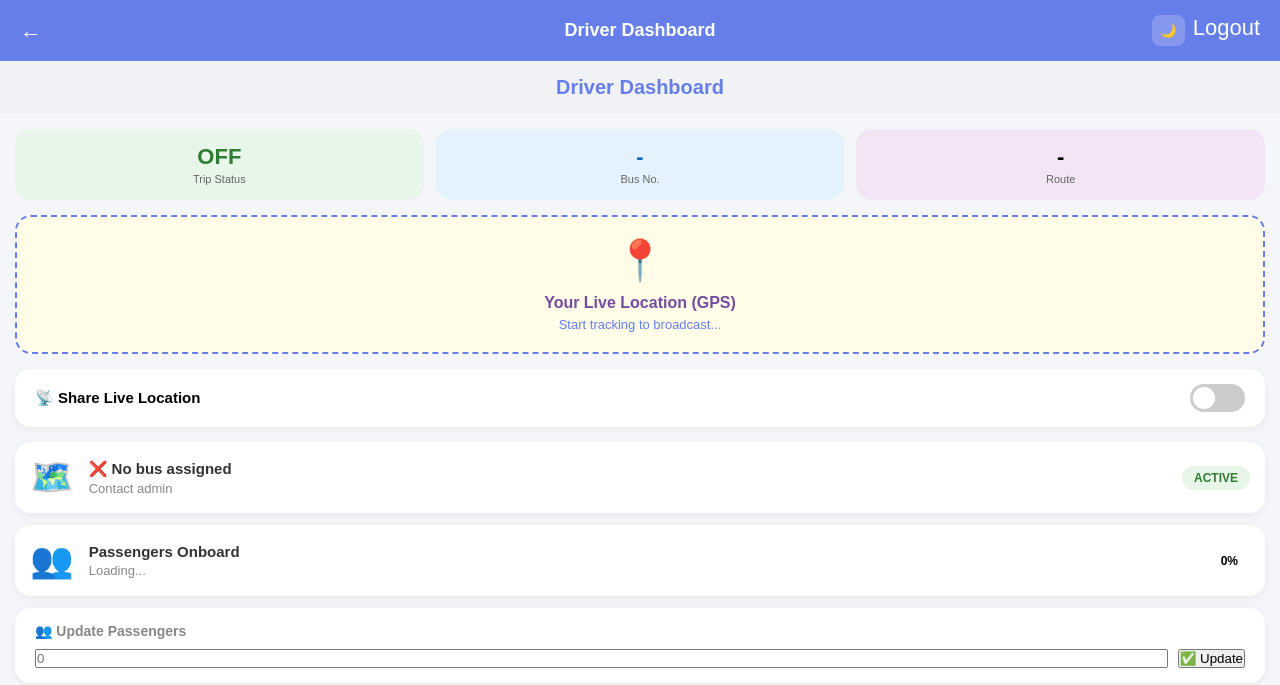
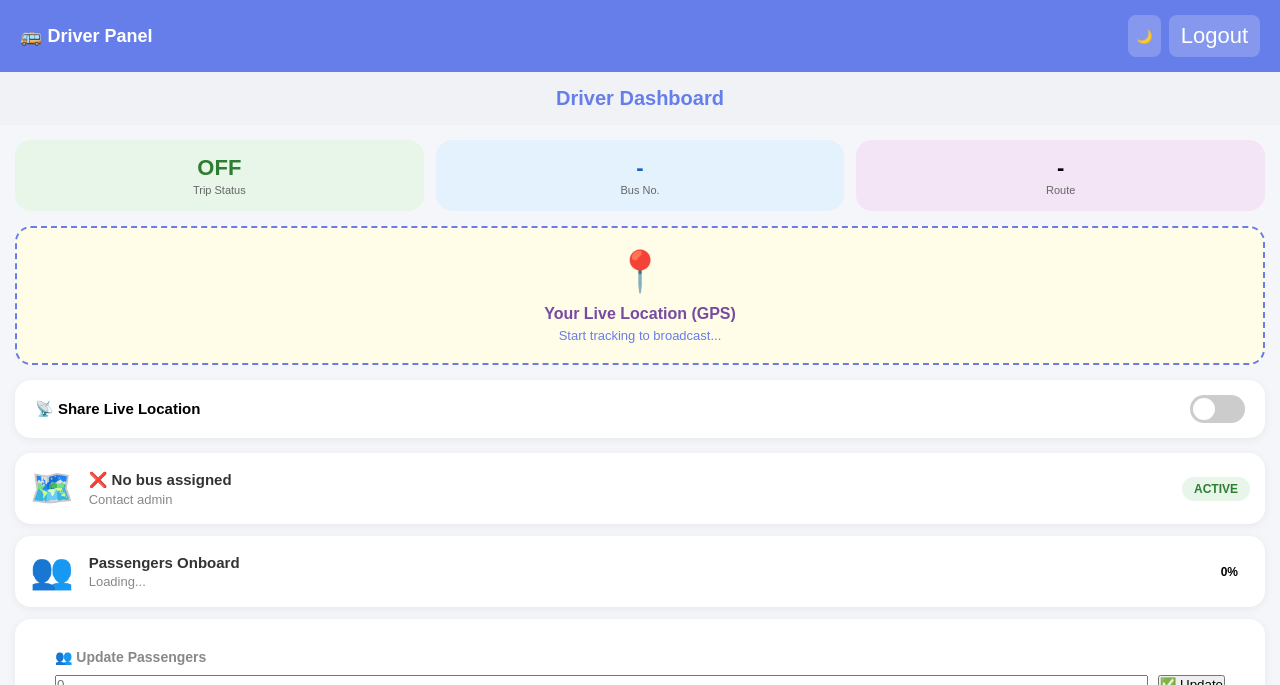
Before and after one commit to PR0810/Smart-Bus-Tracking, a Flask app: template templates/driver.html in a window 1280 px wide. Shown: the top 685 px of the page. Run offline with Flask 3, Linux system fonts and the light colour scheme; the template is opened without the code that fills it, so the values that code supplies are empty; some libraries are stand-ins or nearby versions.

Commit message:
fix driver UI

```diff
--- a/templates/driver.html
+++ b/templates/driver.html
@@ -198,7 +198,7 @@
         margin: 0 15px 15px;
         background: white;
         border-radius: 16px;
-        padding: 15px 20px;
+        padding: 30px 40px;
         box-shadow: 0 2px 10px rgba(0, 0, 0, 0.06);
       }
       .passenger-card h4 {
@@ -361,10 +361,7 @@
   </head>
   <body>
     <div class="navbar">
-      <a href="javascript:history.back()">←</a>
-      <h1 style="position: absolute; left: 50%; transform: translateX(-50%)">
-        Driver Dashboard
-      </h1>
+      <h1>🚌 Driver Panel</h1>
       <div style="display: flex; gap: 8px">
         <button
           onclick="toggleDark()"
@@ -380,7 +377,17 @@
         >
           🌙
         </button>
-        <a href="/logout">Logout</a>
+        <a
+          href="/logout"
+          style="
+            color: white;
+            text-decoration: none;
+            background: rgba(255, 255, 255, 0.2);
+            padding: 8px 12px;
+            border-radius: 8px;
+          "
+          >Logout</a
+        >
       </div>
     </div>
 
@@ -466,7 +473,7 @@
       <a href="#map"><span>📍</span>Location</a>
       <a href="#routeCard"><span>🗺️</span>Route</a>
       <a href="/bus_history"><span>📊</span>History</a>
-      <a href="/profile"><span>👤</span>Profile</a>
+      <a href="/profile"><span>⚙️</span>Setting</a>
     </div>
 
     <script>
```
